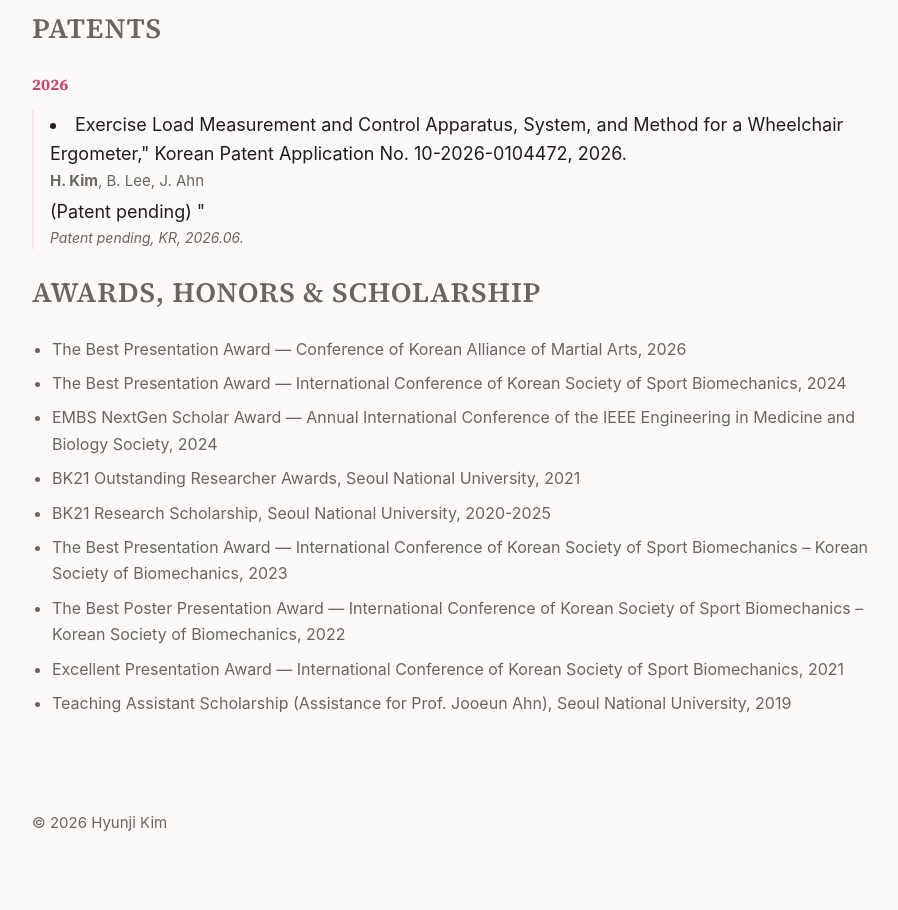
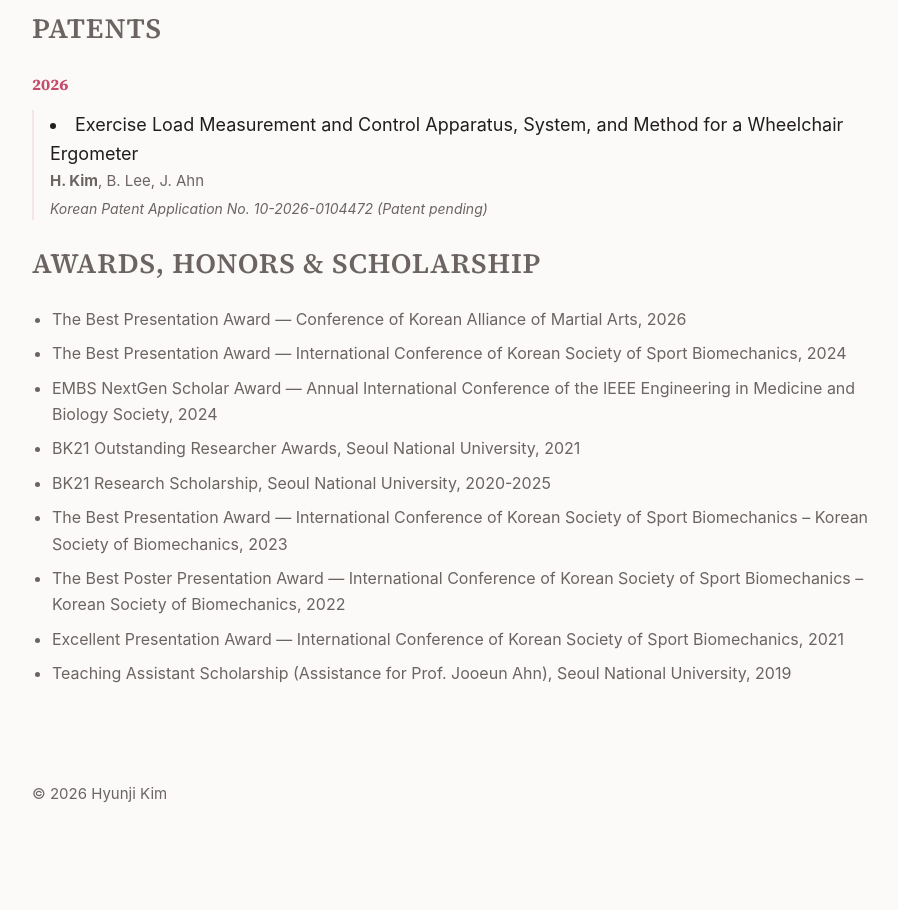
Before and after one commit to HyunjiKimv/hyunjikimv.github.io, a plain HTML site: page experience.html in a window 1280 px wide. Shown: the part 2727-3637 px from the top of the page, without its empty margins (182-1080 px from the left). After the commit the page ends 3612 px from the top, so only its background shows below. Drawn offline with Linux system fonts and the light colour scheme.

Commit message:
Update experience.html

```diff
--- a/experience.html
+++ b/experience.html
@@ -173,9 +173,9 @@
     <h2 class="sub">Patents</h2>
     <h3 class="pub-year">2026</h3>
     <div class="pub-entry">
-    <li>Exercise Load Measurement and Control Apparatus, System, and Method for a Wheelchair Ergometer," Korean Patent Application No. 10-2026-0104472, 2026.</li>
-      <div class="pub-authors"><strong>H. Kim</strong>, B. Lee, J. Ahn</div>(Patent pending) "
-      <div class="pub-venue">Patent pending, KR, 2026.06.</div>
+    <li>Exercise Load Measurement and Control Apparatus, System, and Method for a Wheelchair Ergometer</li>
+      <div class="pub-authors"><strong>H. Kim</strong>, B. Lee, J. Ahn</div>
+      <div class="pub-venue">Korean Patent Application No. 10-2026-0104472 (Patent pending)</div>
     </div>
 
     <!-- <ul class="plain-list">
```
